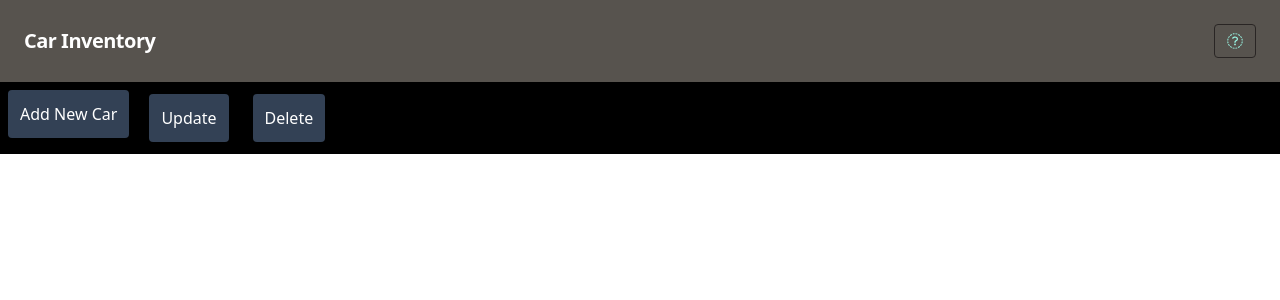
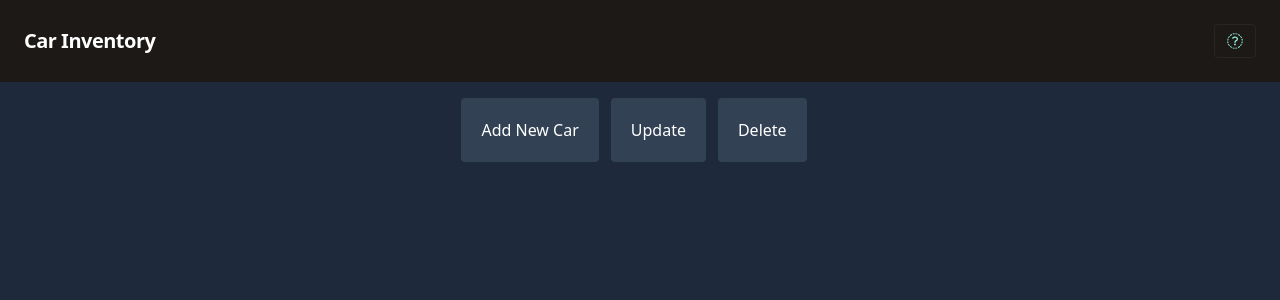
Before and after one commit to devliner23/React-Car-Inventory, a React (Vite) app: page /#/dashboard in a window 1280 px wide. Shown: the top 300 px of the page. Built offline with nearby package versions, Linux system fonts and the light colour scheme.

Commit message:
second commit

```diff
--- a/src/components/ContactForm.tsx
+++ b/src/components/ContactForm.tsx
@@ -2,7 +2,7 @@ import React from 'react'
 
 const ContactForm = () => {
   return (
-    <div>ContactForm</div>
+    <div>New Car</div>
   )
 }
 
--- a/src/components/DataTable.tsx
+++ b/src/components/DataTable.tsx
@@ -20,16 +20,16 @@ function DataTable() {
                 open={open}
                 onClose={handleClose}
             />
-            <div className="flex flex-row">
+            <div className="flex justify-center mt-4">
                 <div>
                     <button
-                        className='p-3 bg-slate-700 rounded m-2 text-white hover:bg-slate-800 '
+                        className='p-5 bg-slate-700 rounded mr-3 text-white hover:bg-stone-800 '
                         onClick={() => handleOpen()}>
                         Add New Car
                     </button>
                 </div>
-                <Button className="p-3 bg-slate-700 text-white rounded m-3 hover:bg-slate-800 hover:text-white" >Update</Button>
-                <Button className="p-3 bg-slate-700 text-white rounded m-3 hover:bg-slate-800 hover:text-white" >Delete</Button>
+                <Button className="p-5 bg-slate-700 text-white rounded mr-3 hover:bg-stone-900 hover:text-white" >Update</Button>
+                <Button className="p-5 bg-slate-700 text-white rounded mr-3 hover:bg-stone-900 hover:text-white" >Delete</Button>
             </div>
         </>
     )
--- a/src/components/Navbar.tsx
+++ b/src/components/Navbar.tsx
@@ -10,7 +10,7 @@ function Navbar() {
   };
 
   return (
-    <nav className='flex items-center justify-between flex-wrap bg-stone-600 p-6'>
+    <nav className='flex items-center justify-between flex-wrap bg-stone-900 p-6'>
       <div className='flex items-center flex-shrink-0 text-white mr-6'>
         <Link to='/' className='font-semibold text-xl tracking-tight'>
           Car Inventory
--- a/src/pages/Dashboard.tsx
+++ b/src/pages/Dashboard.tsx
@@ -3,7 +3,7 @@ import Navbar from "../components/Navbar"
 
 function Dashboard() {
   return (
-    <div className="bg-black">
+    <div className="bg-slate-800 min-h-screen">
       <Navbar />
       <DataTable />
     </div>
```
